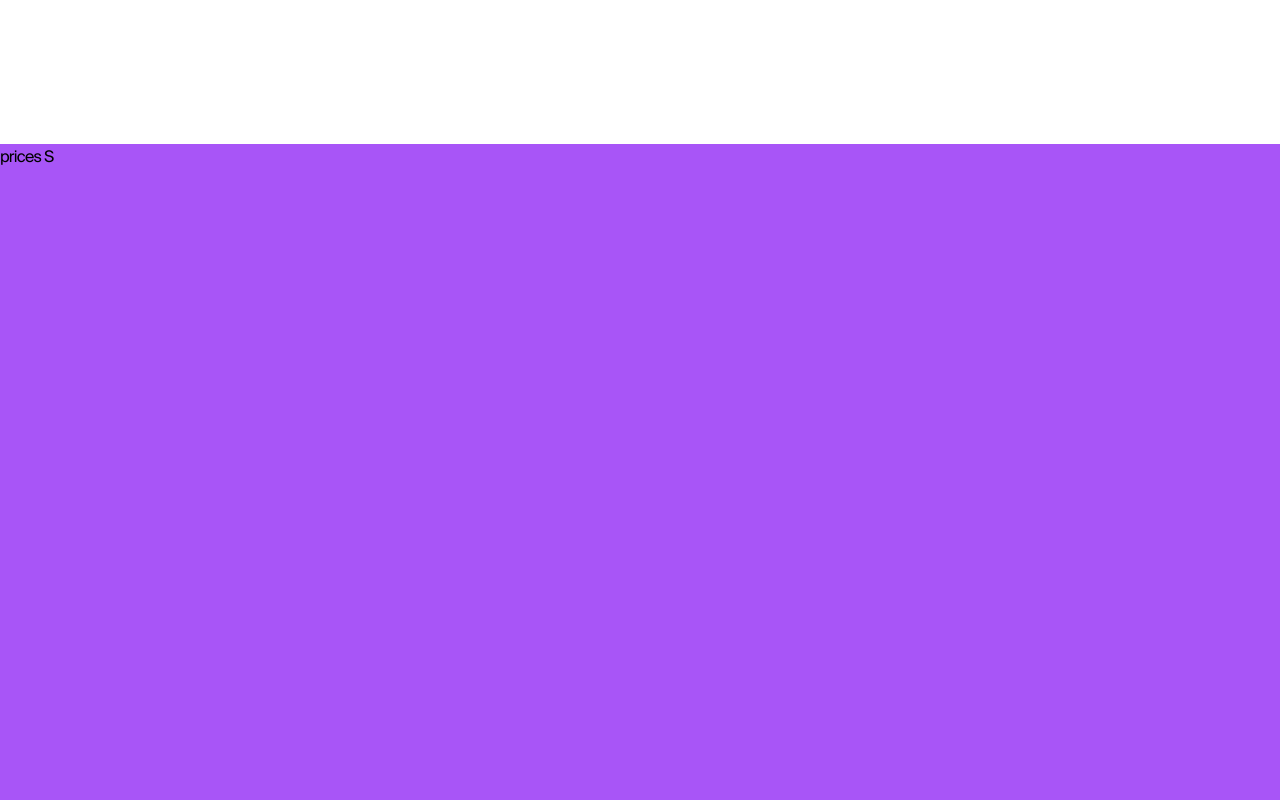
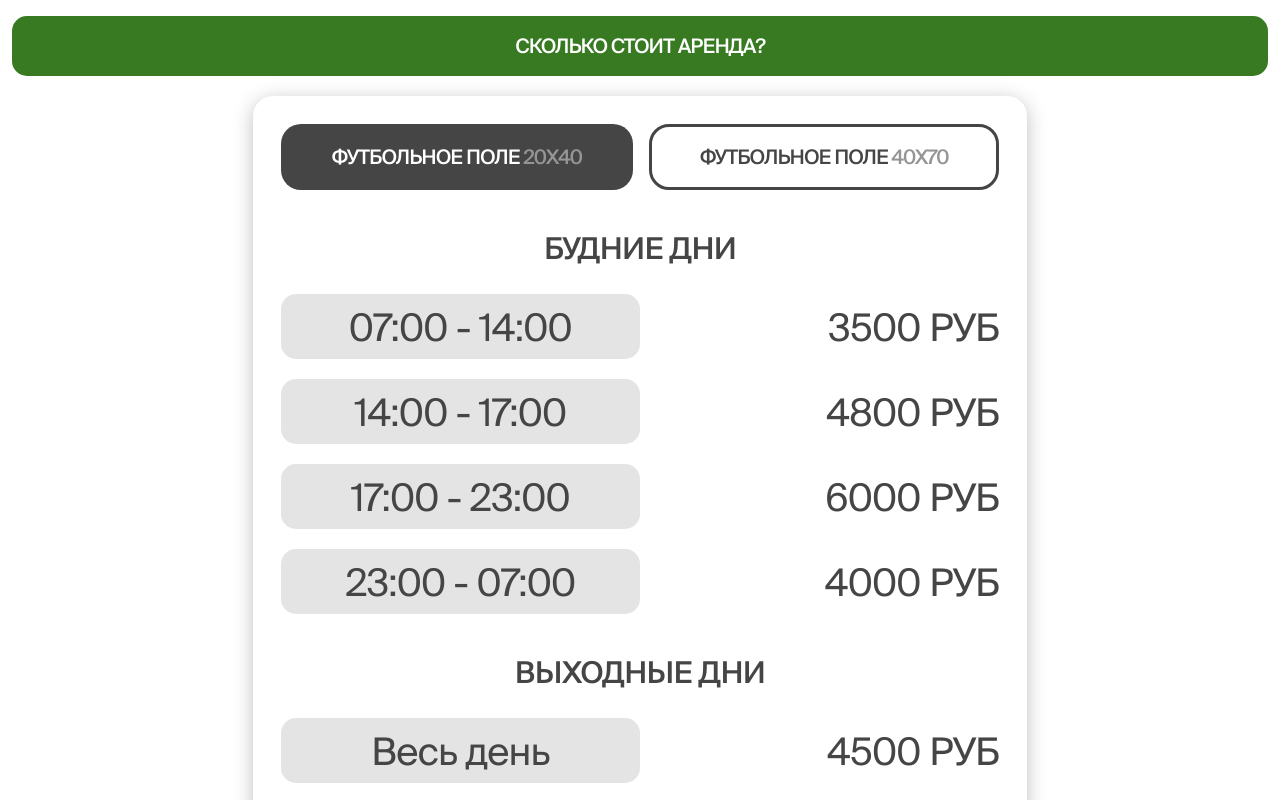
Before and after one commit to mbozhik/murino, a Next.js app: page / in a window 1280 px wide. Shown: the part 2500-3300 px from the top of the page. Built offline with nearby package versions, Linux system fonts and the light colour scheme.

Commit message:
add `Prices` block

```diff
--- a/src/app/page.tsx
+++ b/src/app/page.tsx
@@ -1,6 +1,7 @@
 import Hero from '#/Hero'
 import About from '@/components/index/About'
 import Gallery from '@/components/index/Gallery'
+import Prices from '@/components/index/Prices'
 import Schema from '@/components/index/Schema'
 
 const styles = 'h-screen bg-purple-500 mt-52'
@@ -12,10 +13,8 @@ export default function Home() {
       <About />
       <Gallery />
       {/* <Schema /> */}
+      <Prices />
 
-      <div id="prices" className={styles}>
-        prices S
-      </div>
       <div id="contacts" className={styles}>
         contacts
       </div>
--- /dev/null
+++ b/src/components/index/Prices.tsx
@@ -0,0 +1,105 @@
+'use client'
+
+import {useState} from 'react'
+import Button from '../ui/Button'
+import {buttonStyles} from '../ui/Button'
+
+interface FieldButton {
+  fieldSize: string
+  label: string
+}
+
+const generateFieldButtons = (sizes: string[]): FieldButton[] => {
+  return sizes.map((size) => ({fieldSize: size, label: size}))
+}
+
+const fieldSizes = ['20x40', '40x70']
+const fieldButtons: FieldButton[] = generateFieldButtons(fieldSizes)
+
+interface ScheduleItem {
+  time: string
+  price: string
+}
+
+interface PriceCategory {
+  title: string
+  schedule: ScheduleItem[]
+}
+
+const priceData: Record<string, Record<string, PriceCategory>> = {
+  '20x40': {
+    1: {
+      title: 'БУДНИЕ ДНИ',
+      schedule: [
+        {time: '07:00 - 14:00', price: '3500 РУБ'},
+        {time: '14:00 - 17:00', price: '4800 РУБ'},
+        {time: '17:00 - 23:00', price: '6000 РУБ'},
+        {time: '23:00 - 07:00', price: '4000 РУБ'},
+      ],
+    },
+    2: {
+      title: 'ВЫХОДНЫЕ ДНИ',
+      schedule: [{time: 'Весь день', price: '4500 РУБ'}],
+    },
+  },
+  '40x70': {
+    1: {
+      title: 'БУДНИЕ ДНИ',
+      schedule: [
+        {time: '07:00 - 14:00', price: '5500 РУБ'},
+        {time: '14:00 - 17:00', price: '6800 РУБ'},
+        {time: '17:00 - 23:00', price: '8000 РУБ'},
+        {time: '23:00 - 07:00', price: '6000 РУБ'},
+      ],
+    },
+    2: {
+      title: 'ВЫХОДНЫЕ ДНИ',
+      schedule: [{time: 'Весь день', price: '6500 РУБ'}],
+    },
+  },
+}
+
+const Prices = () => {
+  const [selectedField, setSelectedField] = useState('20x40')
+
+  const handleFieldSwitch = (fieldSize: string) => {
+    setSelectedField(fieldSize)
+  }
+
+  return (
+    <section id="prices" className="pt-10 mt-10">
+      <Button style="heading" classes="mx-3">
+        Сколько стоит аренда?
+      </Button>
+
+      <div className="flex flex-col gap-10 mx-auto mt-5 p-7 w-fit shadow-card rounded-small">
+        <div className="flex justify-between gap-4">
+          {fieldButtons.map((button) => (
+            <button key={button.fieldSize} className={`!px-12 rounded-small border-[3px] border-transparent ${buttonStyles.default} ${selectedField === button.fieldSize ? 'bg-custom-gray text-white' : 'text-custom-gray !border-custom-gray'}`} title="switch" onClick={() => handleFieldSwitch(button.fieldSize)}>
+              футбольное поле <span className="text-custom-95">{button.label}</span>
+            </button>
+          ))}
+        </div>
+
+        {Object.values(priceData[selectedField]).map((category: PriceCategory, index: number) => (
+          <div key={index} className="flex flex-col gap-7">
+            <h1 className="text-3xl font-medium text-center uppercase text-custom-gray">{category.title}</h1>
+
+            <div className="flex flex-col gap-5">
+              {category.schedule.map((item: ScheduleItem, itemIndex: number) => (
+                <div key={itemIndex} className="flex items-center text-[38px] justify-between text-custom-gray">
+                  <button className="w-1/2 py-1 duration-200 bg-custom-e4 rounded-micro hover:bg-custom-gray hover:text-white">{item.time}</button>
+                  <h1 className="justify-self-end">{item.price}</h1>
+                </div>
+              ))}
+            </div>
+          </div>
+        ))}
+
+        <button className={`!text-white !bg-custom-green duration-200 hover:!bg-transparent hover:!ring-[3px] hover:!ring-custom-green hover:!text-custom-green ${buttonStyles.hero} ${buttonStyles.default}`}>Забронировать</button>
+      </div>
+    </section>
+  )
+}
+
+export default Prices
--- a/src/components/ui/Button.tsx
+++ b/src/components/ui/Button.tsx
@@ -7,14 +7,14 @@ interface ButtonProps {
   children: React.ReactNode
 }
 
+export const buttonStyles = {
+  default: 'text-center px-16 py-6 xl:px-10 xl:py-4 sm:py-2 text-3xl xl:text-xl sm:text-lg uppercase font-medium tracking-tighter duration-200',
+  hero: 'bg-white text-custom-gray rounded-full hover:bg-custom-e4',
+  heading: 'bg-custom-green text-white rounded-[15px] sm:py-4',
+  simple: 'bg-custom-gray',
+}
+
 export default function Button({link, classes, children, style = 'simple'}: ButtonProps) {
-  const buttonStyles = {
-    default: 'text-center px-16 py-6 xl:px-10 xl:py-4 sm:py-2 text-3xl xl:text-xl sm:text-lg uppercase font-medium tracking-tighter duration-200',
-    hero: 'bg-white text-custom-gray rounded-full hover:bg-custom-e4',
-    heading: 'bg-custom-green text-white rounded-[15px] sm:py-4',
-    simple: 'bg-custom-gray',
-  }
-
   const classNames = [buttonStyles.default, buttonStyles[style], classes].filter(Boolean).join(' ')
 
   return (
--- a/tailwind.config.ts
+++ b/tailwind.config.ts
@@ -34,6 +34,7 @@ const config = {
         large: '35px',
         medium: '30px',
         small: '20px',
+        micro: '15px',
       },
       boxShadow: {
         base: '0px 0px 10px rgba(0, 0, 0, 0.25)',
```
